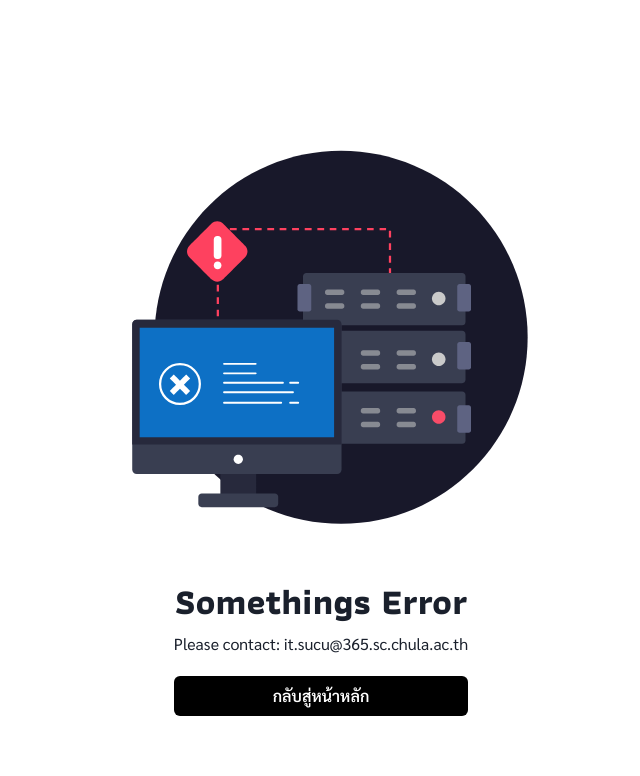
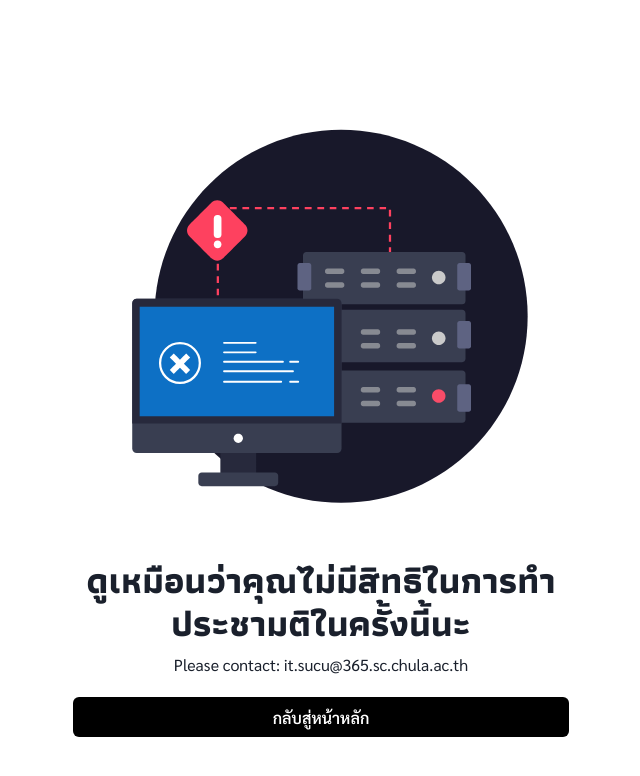
Before and after one commit to ratchanonp/vote-sucu, a React (Vite) app: page /unauthorize in a window 1280 px wide. Shown: the top 776 px of the page, without its empty margins (319-959 px from the left). Built offline with nearby package versions, Linux system fonts and the light colour scheme; no server answers.

Commit message:
Unauthorize

```diff
--- a/src/App.tsx
+++ b/src/App.tsx
@@ -11,6 +11,7 @@ import TopicsPage from "./pages/topics/topics"
 import { onClose } from "./redux/features/modalSlice"
 import { RootState } from "./redux/store"
 import ProtectedRoute from "./utils/ProtectedRoute"
+import Unauthorize from "./pages/error/unauthorize"
 
 function App() {
   const { isOpen, children } = useSelector((state: RootState) => state.modal)
@@ -32,6 +33,7 @@ function App() {
           </Route>
           <Route path="success" element={<ProtectedRoute><VoteSuccessPage /></ProtectedRoute>} />
           <Route path="mockImport" element={<ProtectedRoute><MockImportPage /></ProtectedRoute>} />
+          <Route path="unauthorize" element={<Unauthorize />} />
           <Route path="*" element={<ErrorPage />} />
         </Routes>
         <Modal isOpen={isOpen} onClose={() => dispatch(onClose())} size={{ base: "full", md: "3xl" }} isCentered>
--- a/src/pages/callback.tsx
+++ b/src/pages/callback.tsx
@@ -29,8 +29,17 @@ const CallBack = () => {
             serviceValidation({ ticket: ticketId })
                 .then((res) => {
                     console.log(res);
+
+                    const { ouid } = res.data as ChulaSSOData;
+
+                    const isScienceStudent = ouid.endsWith("23");
+
+                    if (!isScienceStudent) {
+                        navigate("/unauthorize"); return;
+                    }
+
+
                     dispatch(login(res.data as ChulaSSOData))
-
                     localStorage.removeItem("user");
                     localStorage.setItem("user", JSON.stringify(res.data));
                     navigate("/topics")
--- a/src/pages/error/unauthorize.tsx
+++ b/src/pages/error/unauthorize.tsx
@@ -1,7 +1,36 @@
-function UnauthorizePage() {
+import ErrorLottie from "@/lottie/error.json"
+import { Button, Container, Heading, Stack, Text } from "@chakra-ui/react"
+import { Player } from "@lottiefiles/react-lottie-player"
+
+function Unauthorize() {
+
+    const handleLogout = () => {
+        window.location.href = `https://account.it.chula.ac.th/logout?service=${window.location.origin}`
+    }
+
     return (
-        <div>UnauthorizePage</div>
+        <Container h="100svh" display="flex" flexDir="column" alignItems="center" justifyContent="center">
+            <Player
+                autoplay
+                loop
+                src={ErrorLottie}
+                style={{
+                    height: "auto",
+                    width: "100%",
+                }}
+            />
+
+            <Stack spacing={5}>
+                <Stack textAlign="center">
+                    <Heading>ดูเหมือนว่าคุณไม่มีสิทธิในการทำประชามติในครั้งนี้นะ</Heading>
+                    <Text>Please contact: it.sucu@365.sc.chula.ac.th</Text>
+                </Stack>
+                <Button bgColor="black" color="white" onClick={handleLogout}>
+                    กลับสู่หน้าหลัก
+                </Button>
+            </Stack>
+        </Container>
     )
 }
 
-export default UnauthorizePage
+export default Unauthorize
```
